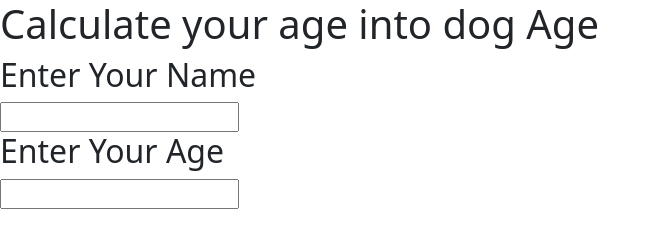
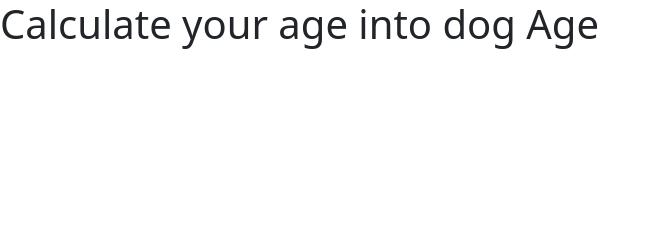
Before and after one commit to AnikDasPartha58/Your-dog-age, a plain HTML site: page Index.html in a window 1280 px wide. Shown: the whole page, without its empty margins (0-660 px from the left). Drawn offline with nearby package versions, Linux system fonts and the light colour scheme.

Commit message:
cleaning HTML

```diff
--- a/Index.html
+++ b/Index.html
@@ -11,14 +11,6 @@
   </head>
   <body>
     <h1>Calculate your age into dog Age</h1>
-    <div class="NameInput">
-      <h2>Enter Your Name</h2>
-      <input type="text" />
-    </div>
-    <div class="AgeInput">
-      <h2>Enter Your Age</h2>
-      <input type="text" />
-    </div>
 
     <script src="https://cdn.jsdelivr.net/npm/bootstrap@5.2.0/dist/js/bootstrap.bundle.min.js" integrity="sha384-A3rJD856KowSb7dwlZdYEkO39Gagi7vIsF0jrRAoQmDKKtQBHUuLZ9AsSv4jD4Xa" crossorigin="anonymous"></script>
     <!-- <script src="Index.js"></script> -->
```
